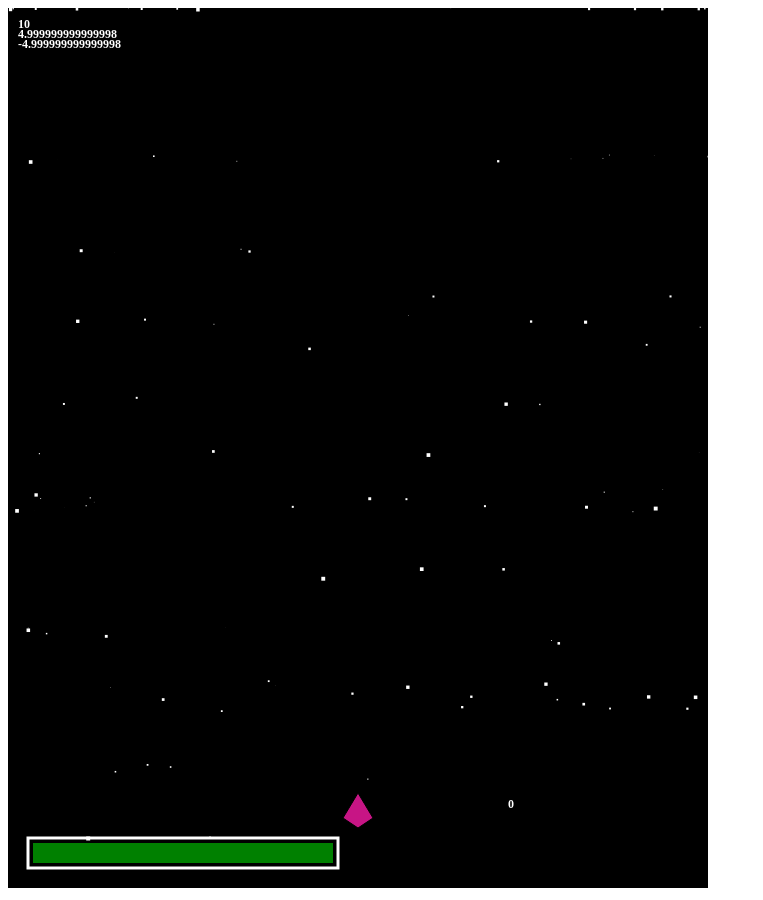
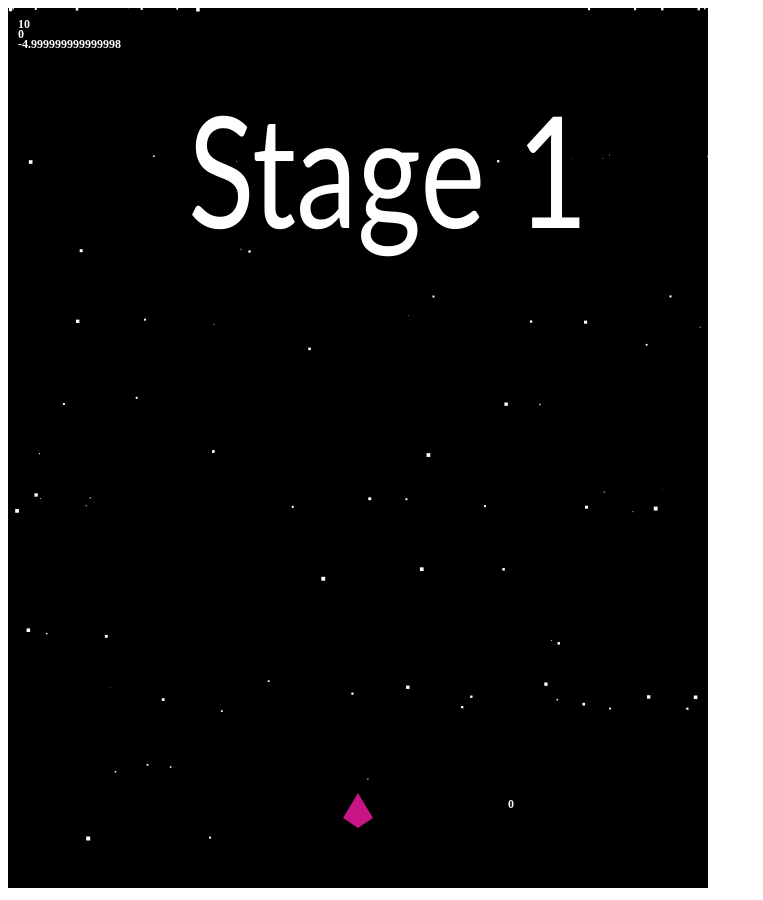
Before and after one commit to stephanJoao/reJogo, a plain HTML site: page index.html in a window 1280 px wide. Shown: the whole page, without its empty margins (0-763 px from the left). Drawn offline with Linux system fonts and the light colour scheme; animation ran at ten frames a second.

Commit message:
Monte de coisa
Monte de coisa

```diff
--- a/Scene.js
+++ b/Scene.js
@@ -61,20 +61,25 @@ Scene.prototype.comportar = function () {
     }
 };
 
-
-Scene.prototype.limpar = function () {
-    this.ctx.fillStyle = "black";
-    this.ctx.fillRect(0, 0, this.w, this.h);
-}
-
 Scene.prototype.checaColisao = function () {
     for (var i = 0; i < this.sprites.length; i++) {
         for (var j = i + 1; j < this.sprites.length; j++) {
             if (this.sprites[i].colidiuCom(this.sprites[j])) {
                 if (this.sprites[i].props.tipo === "pc" && this.sprites[j].props.tipo === "npc" && this.sprites[i].imune <= 0 && this.sprites[j].imune <= 0) {
+                    if (this.sprites[i].escudoDuracao >= 0) {
                         if (this.sprites[j].vida == 0) {
                             this.toRemove.push(this.sprites[j]);
-                        this.sprites[i].score = this.sprites[i].score + 10;
+                            score += 10;
+                        }
+                        else {
+                            this.sprites[j].vida--;
+                            this.sprites[j].imune = 0.2;
+                        }
+                    }
+                    else {
+                        if (this.sprites[j].vida == 0) {
+                            this.toRemove.push(this.sprites[j]);
+                            score += 10;
                         }
                         if (this.sprites[i].vida == 0)
                         this.toRemove.push(this.sprites[i]);
@@ -85,13 +90,15 @@ Scene.prototype.checaColisao = function () {
                             this.sprites[j].imune = 1.2;
                         }
                     }
+                }
                 else
                 if (this.sprites[i].props.tipo === "npc" && this.sprites[j].props.tipo === "tiro") {
-                        //for (var k = 0; k < this.sprites.length; k++)
-                        //if (this.sprites[k].props.tipo === "pc")
-                        //      this.sprites[k].score = this.sprites[k].score + 10;
+                    if(this.sprites[i].vida == 0) {
+                        this.toRemove.push(this.sprites[i]);
                         score += 10;
-                        this.toRemove.push(this.sprites[i]);
+                    }
+                    else
+                        this.sprites[i].vida--;
                     this.toRemove.push(this.sprites[j]);
                 }
             }
@@ -100,15 +107,46 @@ Scene.prototype.checaColisao = function () {
 };
 
 Scene.prototype.inimigos = function () {
+    if (!teclas.enter) {
+        ctx.fillStyle = "white";
+        ctx.font = "155px Trebuchet MS";        //PREENCHER COM INSTRUÇOES DEPOIS
+        ctx.fillText("Stage 1", 180, 220, 400);
+        tempo = 0;
+    }
+    else {
         if (tempo <= 5) {
             var tO = 1 - tempo / 5;
             ctx.globalAlpha = tO;
             ctx.fillStyle = "white";
-        ctx.font = "155px Arial";
+            ctx.font = "155px Trebuchet MS";
             ctx.fillText("Stage 1", 180, 220, 400);
             ctx.globalAlpha = 1;
         }
-    else if (dtInimigos <= 0 && tempo > 5) {
+        else if (tempo > 5 && tempo <= 65) {
+            if(dtInimigos <= 0){
+                cena1.adicionar(new Sprite({
+                    x: canvas.width * Math.random(),
+                    y: 0,
+                    h: 10,
+                    w: 35,
+                    vida: 2,
+                    color: "lightgrey",
+                    comportar: persegue2(pc),
+                    props: { tipo: "npc" },
+                    a: Math.PI / 2
+                }));
+                dtInimigos = 0.6;
+            }
+        }
+        else if (tempo > 65 && tempo <= 75) {
+            var tO = 1 - tempo / 15;
+            ctx.globalAlpha = tO;
+            ctx.fillStyle = "white";
+            ctx.font = "155px Trebuchet MS";
+            ctx.fillText("Stage 2", 180, 220, 400);
+            ctx.globalAlpha = 1;
+        }
+        else if (tempo > 75 && tempo <= 135) {
             cena1.adicionar(new Sprite({
                 x: canvas.width * Math.random(),
                 y: 0,
@@ -118,9 +156,68 @@ Scene.prototype.inimigos = function () {
                 vm: 140 * Math.random(),
                 color: "red",
                 props: { tipo: "npc", atras: false, spawn: 2 },
-            comportar: move_Spawn(pc)
+                comportar: persegue_Spawn2(pc)
             }));
-        dtInimigos = 0.8;
+        }
+        else if (tempo > 135 && tempo <= 145) {
+            var tO = 1 - tempo / 15;
+            ctx.globalAlpha = tO;
+            ctx.fillStyle = "white";
+            ctx.font = "155px Trebuchet MS";
+            ctx.fillText("Stage 3", 180, 220, 400);
+            ctx.globalAlpha = 1;
+        }
+        else if (tempo > 145 && tempo <= 205) {
+            cena1.adicionar(new Sprite({
+                x: canvas.width * Math.random(),
+                y: 0,
+                h: 20,
+                a: 3.14 / 2,
+                //va: 5 * Math.random(),
+                vm: 140 * Math.random(),
+                color: "red",
+                props: { tipo: "npc", atras: false, spawn: 2 },
+                comportar: persegue_Spawn2(pc)
+            }));
+        }
+        else if (tempo > 205 && tempo <= 215) {
+            var tO = 1 - tempo / 15;
+            ctx.globalAlpha = tO;
+            ctx.fillStyle = "white";
+            ctx.font = "155px Trebuchet MS";
+            ctx.fillText("Stage 4", 180, 220, 400);
+            ctx.globalAlpha = 1;
+        }
+        else if (tempo > 215 && tempo <= 275) {
+            cena1.adicionar(new Sprite({
+                x: canvas.width * Math.random(),
+                y: 0,
+                h: 20,
+                a: 3.14 / 2,
+                //va: 5 * Math.random(),
+                vm: 140 * Math.random(),
+                color: "red",
+                props: { tipo: "npc", atras: false, spawn: 2 },
+                comportar: persegue_Spawn2(pc)
+            }));
+        }
+        else if (tempo > 275 && tempo <= 290) {
+            var tO = 1 - tempo / 15;
+            ctx.globalAlpha = tO;
+            ctx.fillStyle = "white";
+            ctx.font = "155px Trebuchet MS";
+            ctx.fillText("Boss Battle", 180, 220, 400);
+            ctx.globalAlpha = 1;
+        }
+    }
+}
+
+Scene.prototype.removeNaBorda = function() {
+    for (var i = 0; i < this.sprites.length; i++) {
+        var x = this.sprites[i].x;
+        var y = this.sprites[i].y;
+        if(this.sprites[i].props.remover && (x >= canvas.width - 30 || x <= 30 || y >= canvas.height - 30 || y <= 30))
+        this.toRemove.push(this.sprites[i]);
     }
 }
 
@@ -134,6 +231,11 @@ Scene.prototype.removeSprites = function () {
     this.toRemove = [];
 };
 
+Scene.prototype.limpar = function () {
+    this.ctx.fillStyle = "black";
+    this.ctx.fillRect(0, 0, this.w, this.h);
+}
+
 Scene.prototype.passo = function (dt) {
     this.limpar();
     this.comportar();
@@ -145,4 +247,5 @@ Scene.prototype.passo = function (dt) {
     this.desenhar();
     this.checaColisao();
     this.removeSprites();
+    this.removeNaBorda();
 }
--- a/Sprite.js
+++ b/Sprite.js
@@ -11,6 +11,8 @@ function Sprite(params = {}) {
         vm: 0,
         props: {},
         cooldown: 0,
+        escudoCD: 0,
+        escudoDuracao: 0,
         color: "blue",
         imune: 0,
         atirando: 0,
@@ -76,17 +78,23 @@ Sprite.prototype.desenharPC = function (ctx) {
     ctx.lineTo(-this.h / 2, -this.w / 4);
     ctx.closePath();
     ctx.fill();
+    if (this.escudoDuracao >= 0) {
+        ctx.lineWidth = 5;
+        ctx.strokeStyle = "lightblue";
         ctx.stroke();
+    }
     ctx.globalAlpha = 1;
+    ctx.restore();
 
     //DESENHA HUD
 
-    ctx.restore();
+    if (teclas.enter) {
         ctx.fillStyle = "green";
         ctx.fillRect(25, canvas.height - 45, 1 * this.vida, 20);
         ctx.strokeStyle = "white";
         ctx.lineWidth = 3;
         ctx.strokeRect(20, canvas.height - 50, 310, 30);
+    }
 
 };
 
@@ -116,8 +124,10 @@ Sprite.prototype.mover = function (dt) {
     this.vx = this.vm * Math.cos(this.a);
     this.vy = this.vm * Math.sin(this.a);
 
-    this.cooldown = this.cooldown - dt;
-    this.imune = this.imune - dt;
+    this.cooldown -= dt;
+    this.imune -= dt;
+    this.escudoDuracao -= dt;
+    this.escudoCD -= dt;
 }
 
 Sprite.prototype.colidiuCom = function (alvo) {
--- a/index.html
+++ b/index.html
@@ -21,13 +21,18 @@
             cima: 0,
             direita: 0,
             baixo: 0,
-            espaco: 0
+            espaco: 0,
+            shift: 0,
+            enter: 0,
         }
 
         var cena1 = new Scene({ ctx: ctx, w: canvas.width, h: canvas.height });
 
         var score = 0;
         var dtInimigos = 0;
+        var dtInimigos2 = 0;
+        var dtInimigos3 = 0;
+        var dtInimigos4 = 0;
         var tempo = 0;
 
         //ADICIONA ESTRELAS
@@ -101,24 +106,24 @@
 
         function moveBasico() {
             return function () {
-                this.a = Math.PI / 2;
+                //this.a = Math.PI / 2;
                 this.vm = 130;
             }
         }
 
         function persegue4(alvo) {
             return function () {
-                if(this.y > alvo.y)
+                if (this.y > alvo.y)
                     this.props.atras = true;
                 moveBasico();
-                if(this.props.atras)
+                if (this.props.atras)
                     this.comportar = persegue2(alvo);
             }
         }
 
         function move_Spawn(alvo) {
             return function () {
-                if(this.y < 300)
+                if (this.y < 300)
                     moveBasico();
                 else
                     this.vm = 0;
@@ -161,6 +166,32 @@
                 //this.vm = 30;
             }
         }
+
+        function persegue_Spawn2(alvo) {
+            return function () {
+                var dx = alvo.x - this.x;
+                var dy = alvo.y - this.y;
+                var da = Math.sqrt(dx * dx + dy * dy);
+                var adj = 1.5;
+                var prod = (dx / da) * Math.cos(this.a + adj) +
+                    (dy / da) * Math.sin(this.a + adj);
+
+                this.va = 2 * (prod - 0);
+                this.props.spawn -= (1 / 60);
+                if (this.props.spawn <= 0) {
+                    this.props.spawn = 2;
+                    var novo = new Sprite({
+                        x: this.x, y: this.y,
+                        a: this.a,
+                        vm: 100 * Math.random(),
+                        props: { tipo: "npc", remover: true },
+                        comportar: moveBasico()
+                    });
+                    this.scene.adicionar(novo);
+                }
+                //this.vm = 30;
+            }
+        }
         //ACABA ADICAO DE INIMIGOS
 
         function porTeclasDirecionais(teclas) {
@@ -194,6 +225,11 @@
                     this.scene.adicionar(tiro);
                     this.cooldown = 0.1;
                 }
+
+                if (teclas.shift && this.escudoCD <= 0) {
+                    this.escudoDuracao = 20;
+                    this.escudoCD = 3;
+                }
             }
         }
         addEventListener("keydown", function (e) {
@@ -212,6 +248,12 @@
                     break;
                 case 40:
                     teclas.baixo = 1;
+                    break;
+                case 16:
+                    teclas.shift = 1;
+                    break;
+                case 13:
+                    teclas.enter = 1;
                     break;
             }
         });
@@ -232,13 +274,19 @@
                 case 40:
                     teclas.baixo = 0;
                     break;
+                case 16:
+                    teclas.shift = 0;
+                    break;
             }
         });
 
         function passo(t) {
             dt = (t - anterior) / 1000;
-            dtInimigos = dtInimigos - dt;
-            tempo = tempo + dt;
+            dtInimigos -= dt;
+            dtInimigos2 -= dt;
+            dtInimigos3 -= dt;
+            dtInimigos4 -= dt;
+            tempo += dt;
             cena1.passo(dt);
             anterior = t;
             ctx.font = "bold 12px Trebuchet";
```
Lines whose indentation alone changed are shown as unchanged.
